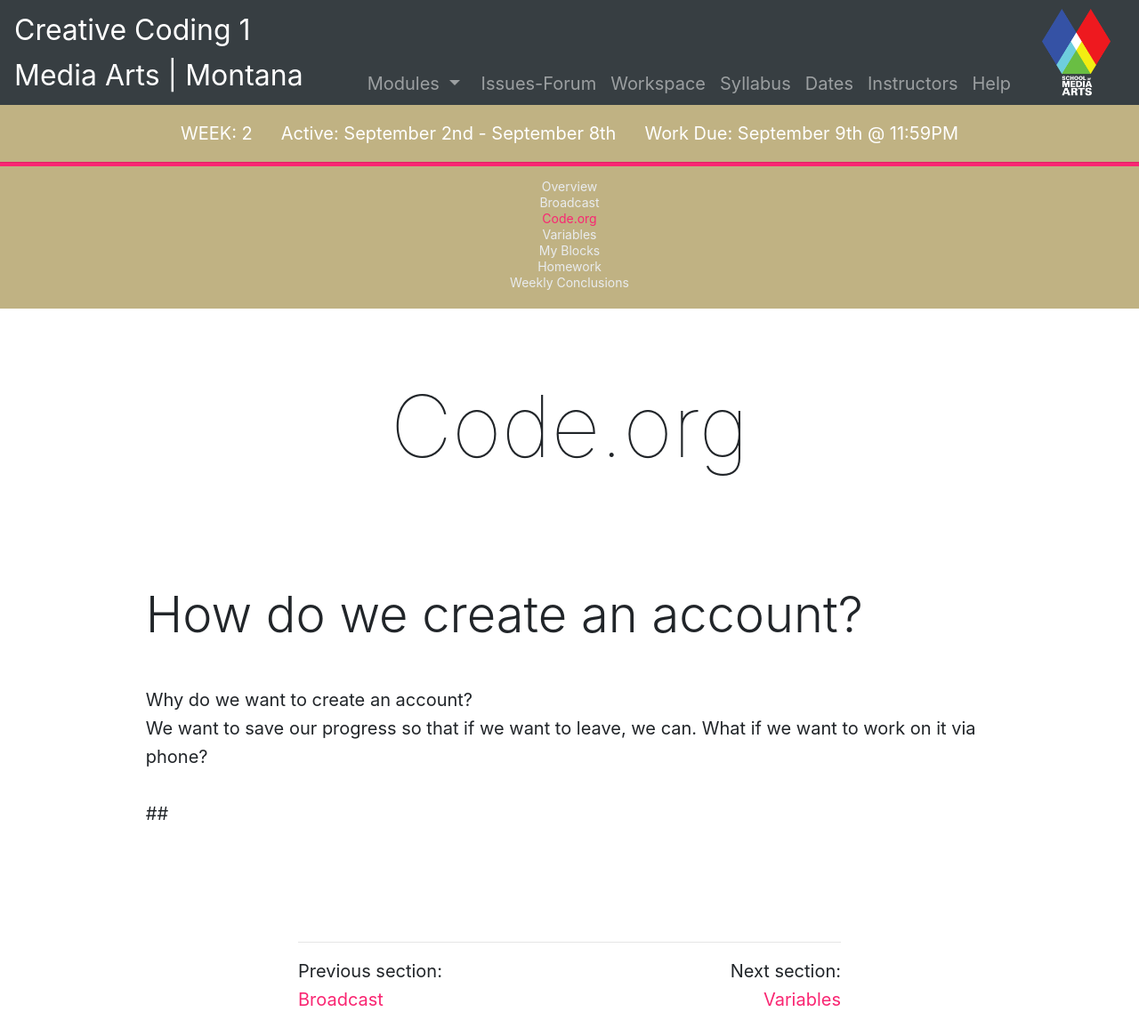
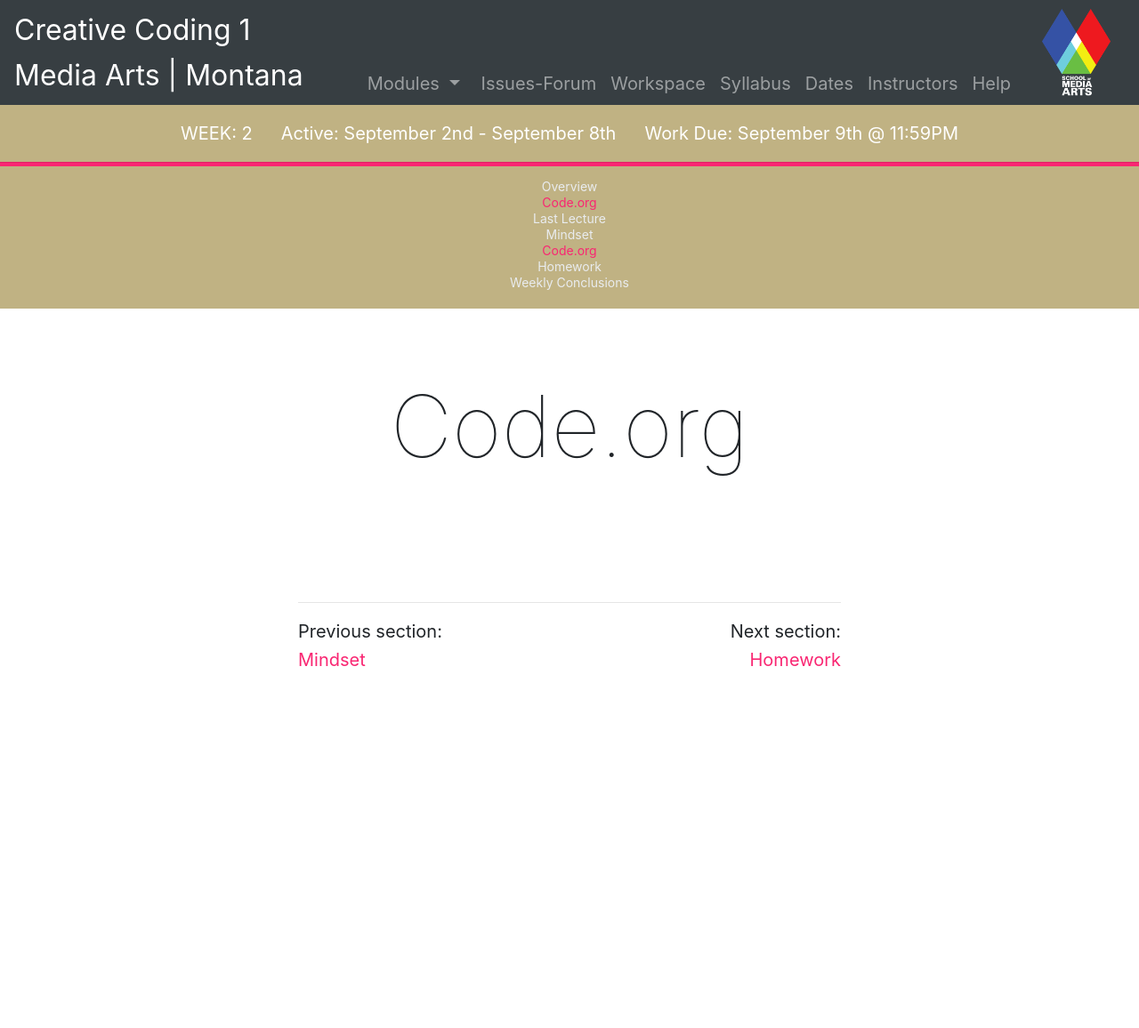
Before and after one commit to Montana-Media-Arts/creative-coding-1-Fall2019, a Jekyll site: the page built from modules/week-2/_posts/2017-01-04-codeorg.md, in a window 1280 px wide. Shown: the whole page at 89% size. Built offline with Jekyll 4.4.1, drawn with Linux system fonts in a browser that asks for light colours; nearby versions of some CDN libraries; after the commit the page ends 900 px from its top, so only the background shows below that; part of the change alters nothing that is shown.

Commit message:
updated with new content

```diff
--- a/modules/week-2/_posts/2017-01-01-overview.md
+++ b/modules/week-2/_posts/2017-01-01-overview.md
@@ -3,6 +3,6 @@ title: Overview
 module: 2
 ---
 
-# Week 2 Overview <br />Scratch Continues
+# Week 2 Overview <br />Code.org and the beginning of our new mindset
 
-In the first week we spent time discussing what creative coding is, looked at the command line, and introduced GitHub.com.  We also talked about Code.org and introduced Scratch. This week we will continue with Scratch and discuss how sprites can interact with one another and make a simple game. We will create communication between sprites, create variables and even our own blocks (which will be called methods soon).
+In the first week we spent time discussing what creative coding is, looked at the command line, and introduced GitHub.com. This week we are going to look at our mindset and determine what is possible.  Chances are you have done this many times in your life and maybe you didn't realize it.  We are going to take inspiration from the Last Lecture and from Mindset. Then, we will dive into Code.org and see what is possible.  Ready?  I am.
--- a/modules/week-2/_posts/2017-01-02-broadcast.md
+++ /dev/null
@@ -1,31 +0,0 @@
----
-title: Broadcast
-module: 2
----
-
-# Scratch Communication
-
-## How do sprites communicate?
-
-Hopefully, you can answer this question to some degree. We know now how to add two different sprites. We realized last week that each sprite has their own set of code.  This is great, however, it creates a challenge if we want them to communicate with one another.
-
-
-## Welcome to Broadcast
-
-We can add new sprites to send broadcast back and forth.
-![Image of two Sprites](../imgs/broadcast.png)
-
-Then, the first sprite can send a message to the second sprite
-
-![Send a Broadcast](../imgs/Send.png)
-
-Then, the second sprite can receive the broadcast.
-
-![Receive a Broadcast](../imgs/Receive.png)
-
-
-
-
-### { TODO: }
-
-- Make sure you know how to add a couple of sprites and a broadcast and receive a broadcast.
--- /dev/null
+++ b/modules/week-2/_posts/2017-01-02-lastlecture.md
@@ -0,0 +1,12 @@
+---
+title: Last Lecture
+module: 2
+---
+
+# The Last Lecture
+
+In this video, we are going to watch Randy Pausch talk about that which he has overcome and I want you to reflect upon your own life too.
+
+<iframe width="560" height="315" src="https://www.youtube.com/embed/ji5_MqicxSo" frameborder="0" allow="accelerometer; autoplay; encrypted-media; gyroscope; picture-in-picture" allowfullscreen></iframe>
+
+How did it make you feel?  Could you relate?  Take note of your thoughts on this.  I would like you put those thoughts into writing this week.
--- /dev/null
+++ b/modules/week-2/_posts/2017-01-03-mindset.md
@@ -0,0 +1,17 @@
+---
+title: Mindset
+module: 2
+---
+
+# Mindset
+
+In this section, we talk about how our mindset sets up for success.  Too often we get stuck in the mindset that we are only good at one thing or that we "talented" in only certain subjects.  Have you ever thought: "I am not a Math person" or "I just can't do that" whatever "that" is?  Well, that is not uncommon.  However, I think it is important that we take a look at this from a different perspective.  So, I would like you to read a few short paragraphs on Mindset.
+
+1. (What is Mindset?)[https://mindsetonline.com/whatisit/about/index.html]
+2. (Why people differ)[https://mindsetonline.com/whatisit/whypeoplediffer/index.html]
+3. (What does the mean for me?)[https://mindsetonline.com/whatisit/whatdoesthismeanforme/index.html]
+4. (How Mindset affect success)[https://mindsetonline.com/howmindsetaffects/mindsetforachievement/index.html]
+5. (Test your Mindset)[https://mindsetonline.com/testyourmindset/step1.php]
+6. (Change your Mindset)[https://mindsetonline.com/changeyourmindset/natureofchange/index.html]
+
+Keep track of your answers and your thoughts as this will also be part of your activity this week.  Now, let's go onto actually looking some code from Code.org.
--- a/modules/week-2/_posts/2017-01-03-variables.md
+++ /dev/null
@@ -1,34 +0,0 @@
----
-title: Variables
-module: 2
----
-
-# Variables
-
-## Variables Overview
-
-Variables are the cornerstone of all programming.  Variables allow us to keep track of values that are used throughout a program.  They can hold different values at different times and are used for things like keeping track of the score, the time left in a game or maybe even the person's name.
-
-Please read this [Definition of a Variable](https://www.mathsisfun.com/definitions/variable.html).
-
-
-## Variables in Scratch
-
-For this class, we plan on using Scratch to introduce variables.
-
-You can find them in:
-
-Variables section.
-![Variables](../imgs/Variable.png)
-
-
-You can create your own variable.  For example, we can call it Score.
-![Score](../imgs/createnewvariable.png)
-
-
-Finally, we can react to something in our game and increase the score.
-![Increase Score](../imgs/UpdateVariable.png)
-
-
-{To Do}
-Make sure you can create variables and updated them and reset them.
--- a/modules/week-2/_posts/2017-01-04-blocks.md
+++ /dev/null
@@ -1,25 +0,0 @@
----
-title: My Blocks
-module: 2
----
-
-# My Blocks
-
-One great thing about working with any programming language is the ability add your own methods (in the language they are called Blocks).
-
-## Why Blocks?
-
-- They allow us to create reusable code.  We want to reduce maintenance and increase reusability where ever we can.  We also want to reduce the time required to debug or find problems that happen in our code.  We saw this in Code.org.  They were called methods or functions.
-
-
-## In Scratch, You can find Blocks under My Blocks
-
-![Blocks] (../imgs/Blocks.png)
-
-Once you click on the "My Blocks"
-
-You will see a dialog box to create the new block.
-![New Block](../imgs/MyBlockDialog.png)
-
-Then, you can use your blocks throughout your code.
-![Block Usage](../imgs/MyBlockUsage.png)
--- /dev/null
+++ b/modules/week-2/_posts/2017-01-04-codeorg.md
@@ -0,0 +1,6 @@
+---
+title: Code.org
+module: 2
+---
+
+# Code.org
```
